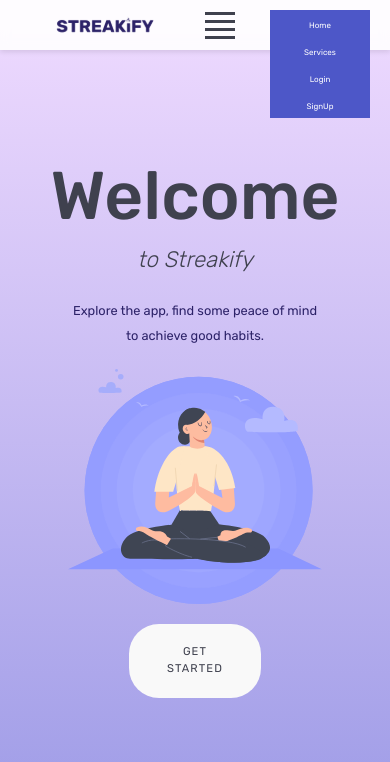
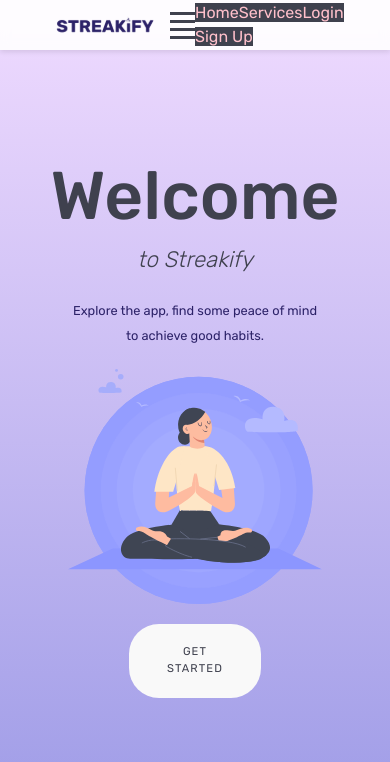
Before and after one commit to decaff1115/Streakify, a React (Vite) app in the folder Streakify/client/: page / in a window 390 px wide. Both pictures are taken after a click on the button "Toggle menu". Shown: the top 762 px of the page. Built offline with nearby package versions, Linux system fonts and the light colour scheme.

Commit message:
Revert "Vertical View for Hamburger Icons"

```diff
--- a/Streakify/client/src/Components/WelcomePage/WelcomePage.css
+++ b/Streakify/client/src/Components/WelcomePage/WelcomePage.css
@@ -88,11 +88,9 @@ body, html {
 }
 
 .hamburger-bar {
-  display: block;
-  width: 30px;
+  width: 25px;
   height: 3px;
   background-color: #3F414E;
-  transition: transform 0.3s ease, opacity 0.3s ease;
 }
 
 .welcome-background {
@@ -424,11 +422,12 @@ App.css
   }
   .menu-content {
     position: absolute;
-    height: 50px;
+    top: 40px;
     left: 0;
     right: 0;
     background: rgba(255, 255, 255, 0.9);
     text-align: center;
+
     display: none;
     transition: opacity 0.3s ease;
   }
@@ -436,13 +435,13 @@ App.css
   /* Display menu when burger is true */
   .menu-content a {
     display: block;
-    padding-top:10px;
+
     text-decoration: none;
     color: #333;
   }
 
   .menu-content a:hover {
-    background-color: pink;
+    background-color: #007bff;
     color: white;
   }
 
@@ -476,27 +475,22 @@ App.css
   }
 
   .menu-content {
-    display: flex; /* Show menu links for larger screens */
+    display: block; /* Show menu links for larger screens */
     position: static;
-    flex-direction: column;
     background: transparent;
-    text-align: center;
-    height: 30px;
+    text-align: left;
     padding: 0;
   }
   .menu-content a {
     display: inline-block;
-    color: white;
-    font-size:8px;
-    background-color: #4D57C8;
-    width: 100px;
-    text-align: center;
-    padding-bottom:5px;
+    color: pink;
   }
   .menu-content a:hover {
-    background-color: #B4BAFF;
-    color: #4D57C8;
+    background-color: #007bff;
+    color: white;
   }
+
+
   .nav-links {
     position: absolute;
     top: 60px;
--- a/Streakify/client/src/Components/WelcomePage/WelcomePage.jsx
+++ b/Streakify/client/src/Components/WelcomePage/WelcomePage.jsx
@@ -33,15 +33,18 @@ function WelcomePage() {
 
         {burger && (
         <div className="menu-content">
-
+          <span className="hamburger-bar">
             <a href="#section1">Home</a>
-
+          </span>
+          <span className="hamburger-bar">
             <a href="#section2"> Services</a>
-
+          </span>
+          <span className="hamburger-bar">
             <Link to="/LogInPage"> Login</Link>
-
-            <Link to="/SignUpPage"> SignUp</Link>
-
+          </span>
+          <span className="hamburger-bar">
+            <Link to="/SignUpPage"> Sign Up</Link>
+          </span>
         </div>
       )}
 
```
